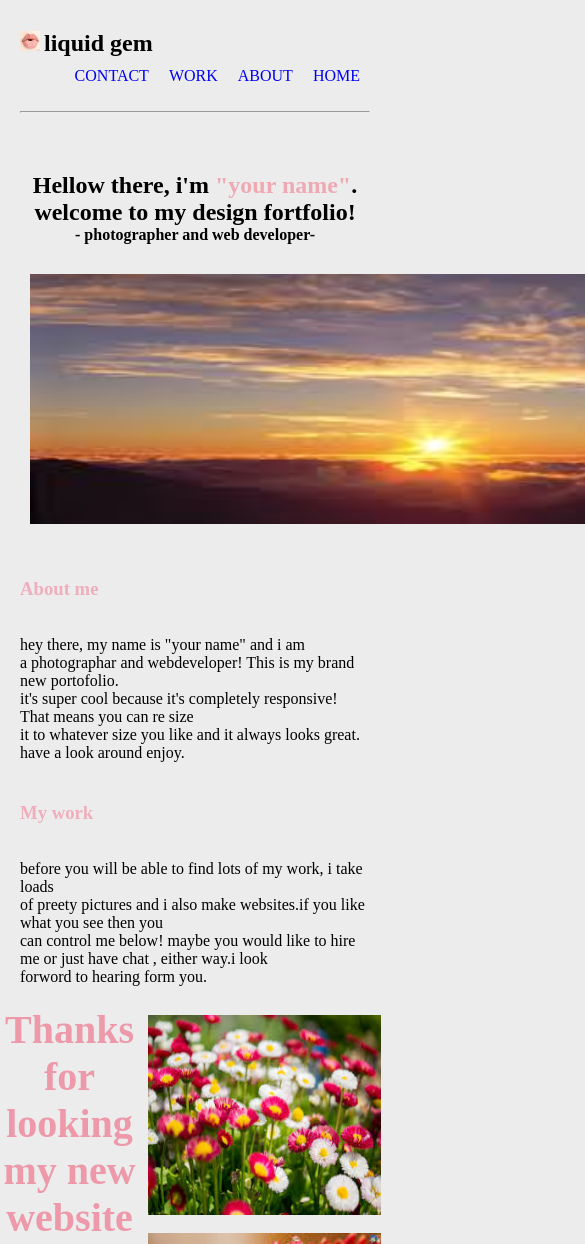
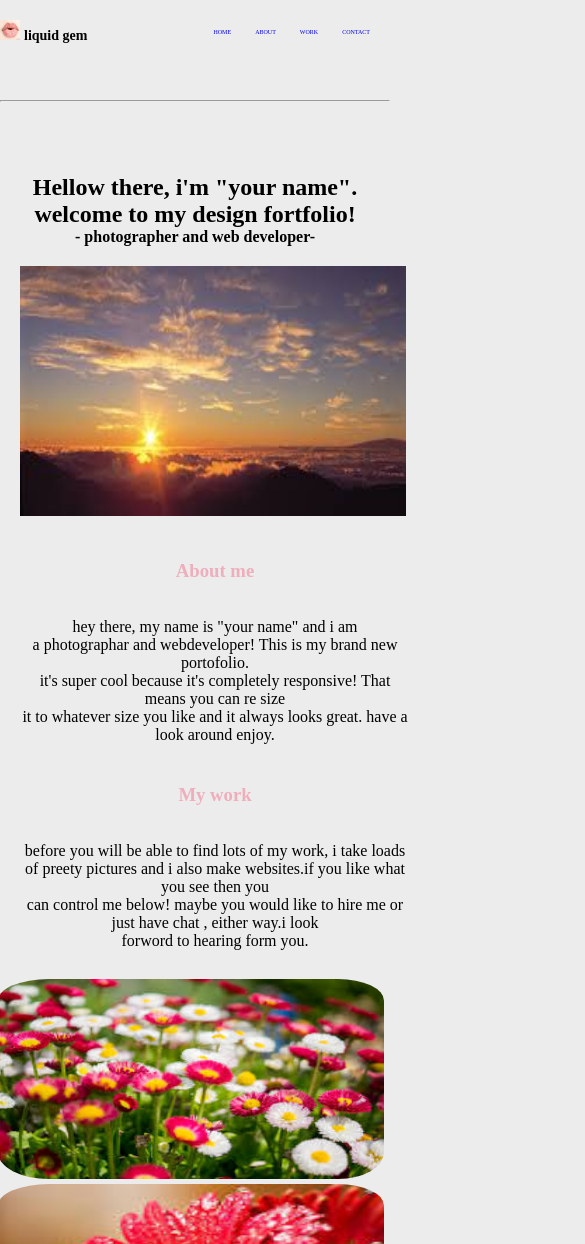
Before and after one commit to pritamshrestha/week3, a plain HTML site: page index.html in a window 390 px wide. Shown: the top 1244 px of the page, 585 px wide, since content can reach past the window. Drawn offline with Linux system fonts and the light colour scheme.

Commit message:
first commit

```diff
--- a/css/main.css
+++ b/css/main.css
@@ -4,61 +4,72 @@
 
 }
 body{
-	height:100%;
+
 	background-color:#ececec;
 }
-nav{
-	height:60px;
-	margin:10px;
-	padding:10px;
+nav{height:60px;
+    width:100%;
+    margin:0 auto;
+    padding:20px 0;}
+div.row1{float:left;}
+div.row1 h1{display:inline-block;
+            left-margin:20px;}
+div.row2{float:right;}
+div.row2 ul li
+            {display:inline-block;
+               padding:8px 0;
+               margin-right:20px;
+             }
+div.row2 ul li a{
+               	text-decoration:none;
+               }
 
-}
-nav>div>h1{
-	display:inline-block;
-	margin-top:10px;
 
-}
- span.everest{
-	color:#efa9b3;
-	font-weight:600;
-}
-ul.heading li {
-	float:right;
-	display:inline-block;
-	padding:10px;
-	margin-top:0;
-
-}
 ul a:hover{
 	color:black;
 
 
 }
-div.col-sm-6 h3{
+div.rowfirst h3{
 	color:#efaebc;
 }
+div.rowsecond h3{
+	color:#efaebc;}
 div.main h2,h4{
 	text-align:center;
+
 
 }
 div.firstimage img{
 	height:250px;
-	width:1200px;
+	width:1100px;
 	padding:30px;
-	margin:0;
+	margin:0 auto;
 	}
 
-div.col-sm-6{
+div.rowfirst{
 	display:inline-block;
 	padding:20px;
 }
+div.rowsecond{
+	display:inline-block;
+	padding:20px;
+}
+
+div.pictures{width:100%;
+margin:2px;
+padding:2px;}
 div.pictures img{
+
 	float:right;
-	padding:3px;
-	margin:6px;
+	padding-right:5px;
+	margin-right:5px;
+	padding-top:5px;
+	border-radius: 13%;
 
 }
-div.pictures h3{
+ .separate h3{
+ 	width:100%;
 	text-align: center;
 	font-size:40px;
 	color:#ed99aa;
@@ -78,16 +89,28 @@ ul.first li{
 ul.first{
 	float:left;
 }
-ul.last  a{
+
+.last li {
+	display:inline;
+	padding:15px 10px;
 	float:right;
-	display:inline-block;
-	padding:10px 10px;
-	text-decoration:circle;
-	font-size:40px;
+	margin-right:10px;
+	font-size:20px;
+}
+
+
+
+ul.last li a i{
+	border:2px solid red;
+	border-radius: 50%;
+	color:red;
 
 }
+
+
 footer>div>h1{
 	color:#a35f75;
+	margin-left:20px;
 }
 button{
 	padding:7px 264px;
@@ -106,3 +129,96 @@ footer>div>ul>h4{
 	margin:10px;
 
 }
+/* this is the starting of the media quary*/
+@media(max-width:1232px){
+	div.pictures img{width:49%;}
+}
+@media(max-width:1020px){
+	div.pictures img{width:99%;}
+}
+@media(max-width:1204px){
+	div.rowfirst{width:100%;
+	             text-align:center;
+	             margin:0 auto;
+	         }
+
+}
+@media(max-width:1204px){
+	div.rowsecond{width:100%;
+	              text-align:center;
+	              margin:0 auto;}
+}
+@media(max-width:1204px){
+	div.firstimage img{width:99%;
+	                   margin:0 auto;
+	                   padding:20px;}
+}
+@media(max-width:480px){
+	div.row2 ul li
+            {
+               padding:3px 0;
+               margin-right:20px;
+               font-size:6px;
+               display:inline-block;
+             }
+             @media(max-width:820px;){
+             	div.row2 ul {margin-right:90px;}}
+
+
+}
+@media(max-width:480px){
+	div.row1 h1{font-size:14px;
+                left-margin:20px;
+                margin-top:1px;}
+}
+@media(max-width:820px){
+	.last li a{
+
+	font-size:14px;
+}
+@media(max-width:770px){
+	nav{margin:0 auto;
+	    padding-right:10px;}
+}
+@media(max-width:770px){
+	footer{margin:0 auto;
+	    padding-right:15px;}
+}
+@media(max-width:820px){
+ul.last{margin-right:74px}}
+
+@media(max-width:820px){
+	button{padding:7px 104px;
+	       margin:10px;}
+}
+@media(max-width:820px){
+	ul textarea{padding:6px 44px;
+	            margin:6px;}
+}
+
+@media(max-width:555px){
+	button{padding:7px 60px;
+	       margin:10px;
+	       font-size:10px;}
+}
+@media(max-width:555px){
+	ul textarea{padding:6px 0;
+	            margin:6px;
+	            font-size:12px;}
+}
+@media(max-width:555px){
+ul.last{font-size:8px;}}
+
+@media(max-width:460px){
+	button{padding:7px 25px;
+	       margin:10px;
+	       font-size:8px;}
+}
+@media(max-width:460px){
+	ul textarea{padding:6px 0;
+	            margin:6px;
+	            font-size:6px;}
+}
+@media(max-width:460px){
+ul.last{margin-right:0;
+	    }}
--- a/index.html
+++ b/index.html
@@ -5,6 +5,8 @@
 	    <meta name="description" content="liquid jem">
 	    <meta name="author" content="pritam shrestha">
 	    <link rel="stylesheet" href="https://maxcdn.bootstrapcdn.com/font-awesome/4.5.0/css/font-awesome.min.css">
+
+      <meta name="viewport" content="width=device-width, initial-scale=1.0">
       <!--entering the fabicon-->
       <link rel="shortcut icon" href="img/logoSm.png">
 
@@ -15,29 +17,52 @@
 </head>
 <body>
 <nav>
-  <div>
+  <div class="row">
+  <div class="row1">
   <img src="img/mouth.jpg" alt="image of the mouth" height="20px" width="20px">
   <h1>liquid gem</h1>
-  <ul class="heading">
+  </div>
+  <div class="row2">
+  <ul>
+
+    <li>
       <a href="#">
-    <li>HOME</li>
+        HOME
       </a>
+    </li>
+
+
+    <li>
       <a href="#">
-    <li>ABOUT</li>
+        ABOUT
       </a>
+    </li>
+
+
+    <li>
       <a href="#">
-     <li>WORK</li>
+      WORK
       </a>
+    </li>
+
+
+    <li>
       <a href="#">
-    <li>CONTACT</li>
+        CONTACT
       </a>
+
+    </li>
+
   </ul>
  </div>
- <br>
- <br>
- <br>
+
+ </div>
+
+
+
+</nav>
 <hr>
-</nav>
+
 <br><br><br><br>
 <!--this is the starting of the section of the web page-->
 <section>
@@ -50,17 +75,18 @@
     <img src="img/download.jpg" alt="top mountain of the nepal">
   </div>
   <div class="row">
-    <div class="col-sm-6">
+    <div class="rowfirst">
     <h3>About me</h3><br><br>
     <p>hey there, my name is "your name" and i am <br>a photographar and webdeveloper! This is my brand new portofolio. <br>it's super cool because it's completely responsive! That means you can re size<br> it to whatever size you like and it always looks great. have a look around enjoy.</p>
     </div>
-    <div class="col-sm-6">
+    <div class="rowsecond">
     <h3>My work</h3><br><br>
     <p>before you will be able to find lots of my work, i take loads<br> of preety pictures and i also make websites.if you like what you see then you <br>can control me below! maybe you would like to hire me or just have chat , either way.i look <br>forword to hearing form you.</p>
   </div>
   </div>
 
   <div class="pictures">
+  <div class="images">
 
 
    <div>
@@ -95,11 +121,12 @@
    <div>
      <img src="img/images8.jpg" alt="picture no 10" height="200px" width="233px">
    </div>
-
-
-
+   </div>
+   </div>
+</section>
+<section>
+<div class="separate">
 <h3>Thanks for looking my new website</h3>
-
 </div>
 </section>
 <br><br>
@@ -122,20 +149,33 @@
 
 
 <ul class="last">
+
+      <li>
         <a href="#">
+      	<i class="fa fa-twitter fa-sm"></i>
+        </a>
+      </li>
+
      <li>
-      	<i class="fa fa-twitter fa-sm"></i>
+       <a href="#">
+       <i class="fa fa-facebook fa-sm"></i>
+       </a>
     </li>
+
+
+      <li>
+      <a href="#">
+      <i class="fa fa-linkedin fa-sm"></i>
       </a>
+      </li>
+
+
+      <li>
       <a href="#">
-      <li><i class="fa fa-facebook"></i></li>
+      <i class="fa fa-google-plus fa-sm"></i>
       </a>
-     <a href="#">
-      <li><i class="fa fa-linkedin"></i></li>
-     </a>
-     <a href="#">
-      <li><i class="fa fa-google-plus"></i></li>
-     </a>
+      </li>
+
     </ul>
   </div>
 </footer>
```
Lines whose indentation alone changed are shown as unchanged.
